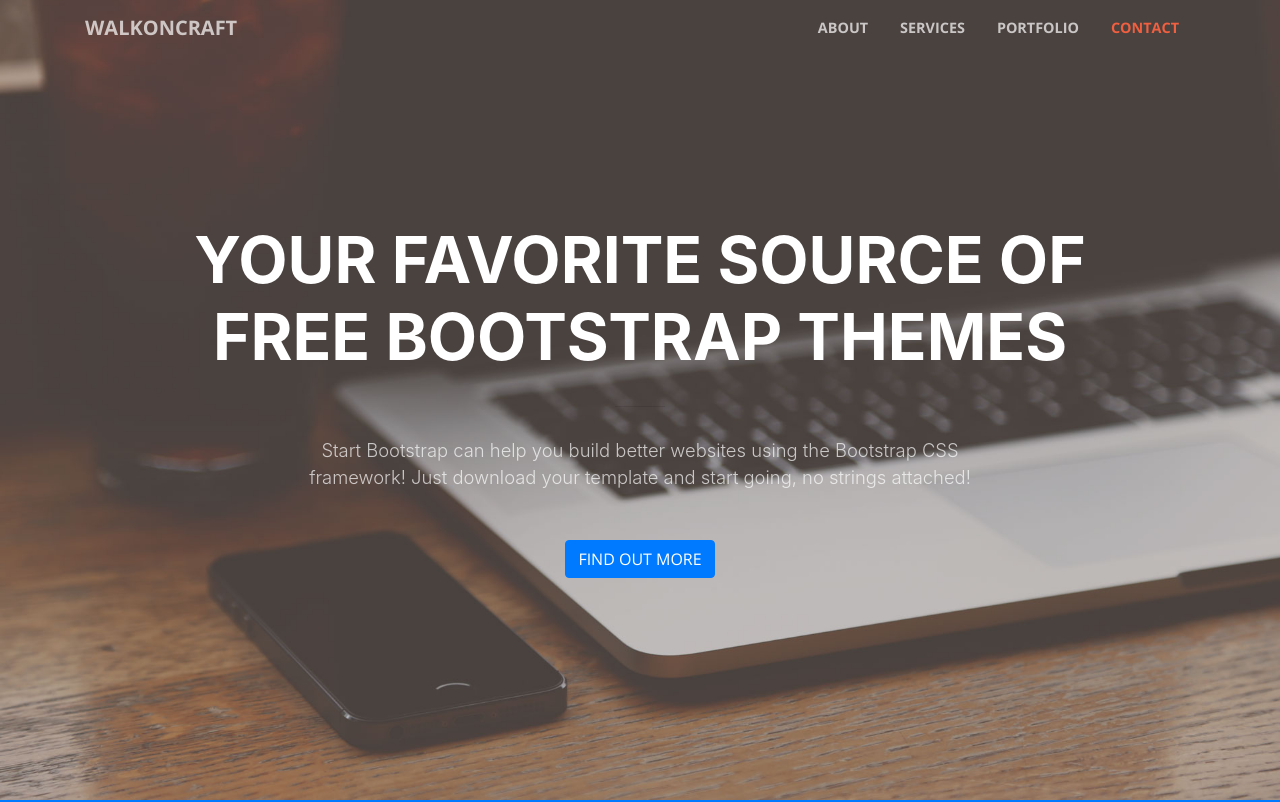
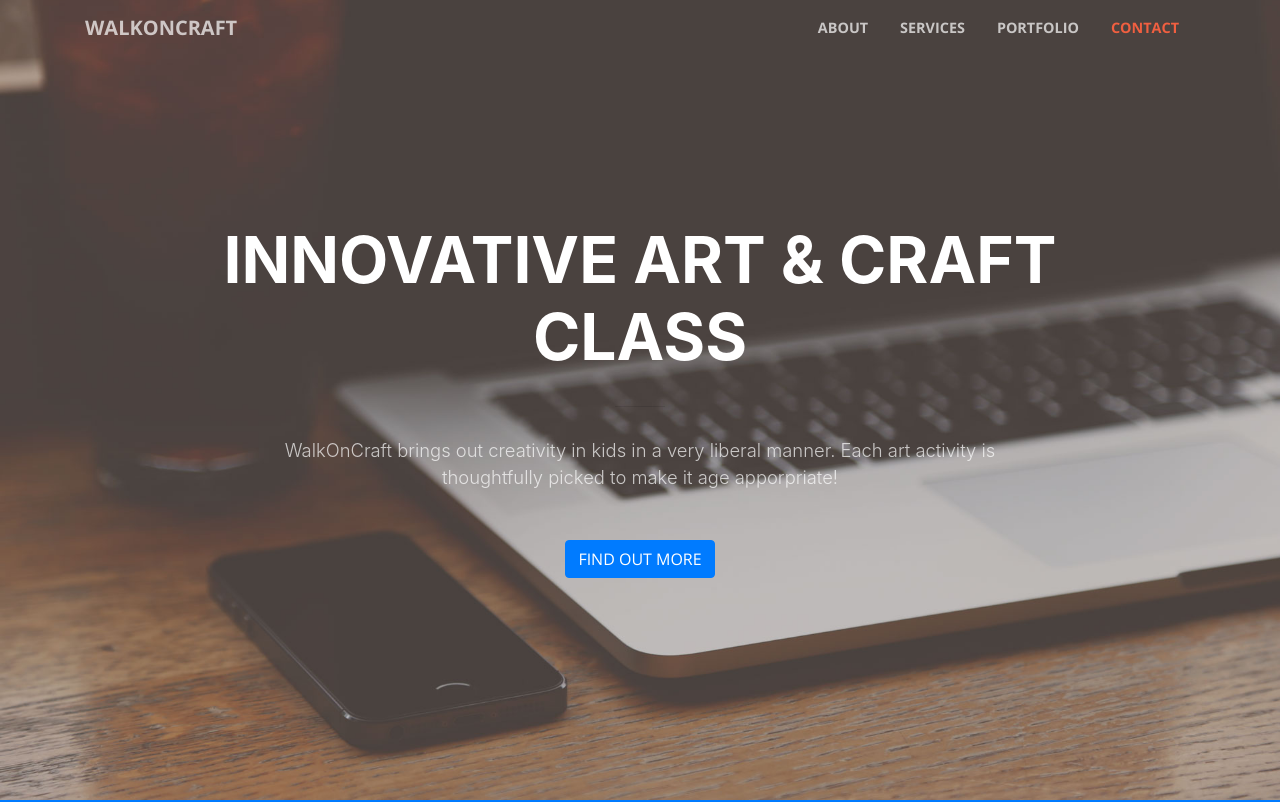
Before and after one commit to walkoncraft/walkoncraft.github.io, a website with bundled scripts: page index.html in a window 1280 px wide. Shown: the top 802 px of the page. Built offline with nearby package versions, Linux system fonts and the light colour scheme.

Commit message:
Update index.html

```diff
--- a/index.html
+++ b/index.html
@@ -59,12 +59,12 @@
         <div class="row">
           <div class="col-lg-10 mx-auto">
             <h1 class="text-uppercase">
-              <strong>Your Favorite Source of Free Bootstrap Themes</strong>
+              <strong>Innovative Art & Craft Class</strong>
             </h1>
             <hr>
           </div>
           <div class="col-lg-8 mx-auto">
-            <p class="text-faded mb-5">Start Bootstrap can help you build better websites using the Bootstrap CSS framework! Just download your template and start going, no strings attached!</p>
+            <p class="text-faded mb-5">WalkOnCraft brings out creativity in kids in a very liberal manner. Each art activity is thoughtfully picked to make it age apporpriate!</p>
             <a class="btn btn-primary btn-xl js-scroll-trigger" href="#about">Find Out More</a>
           </div>
         </div>
```
